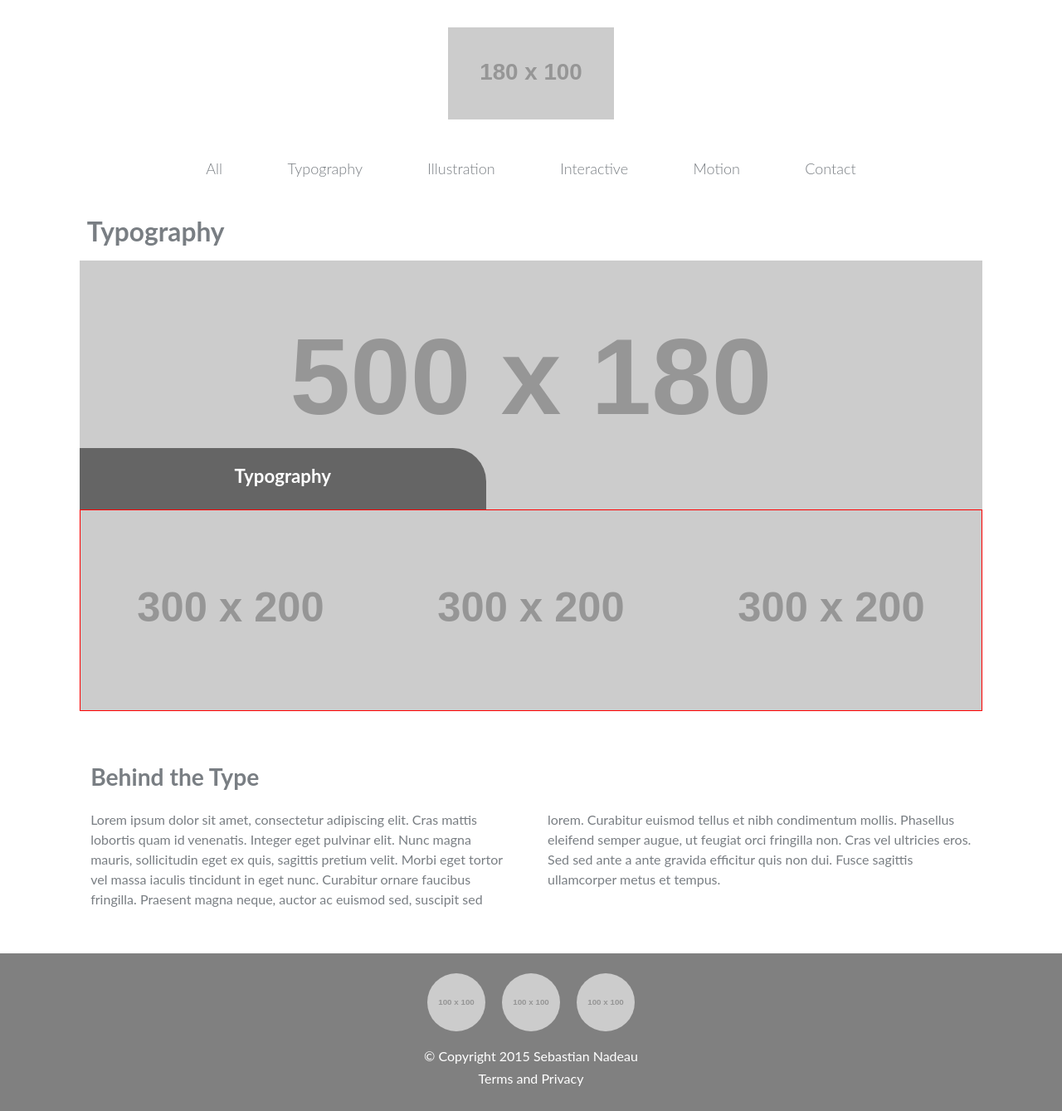
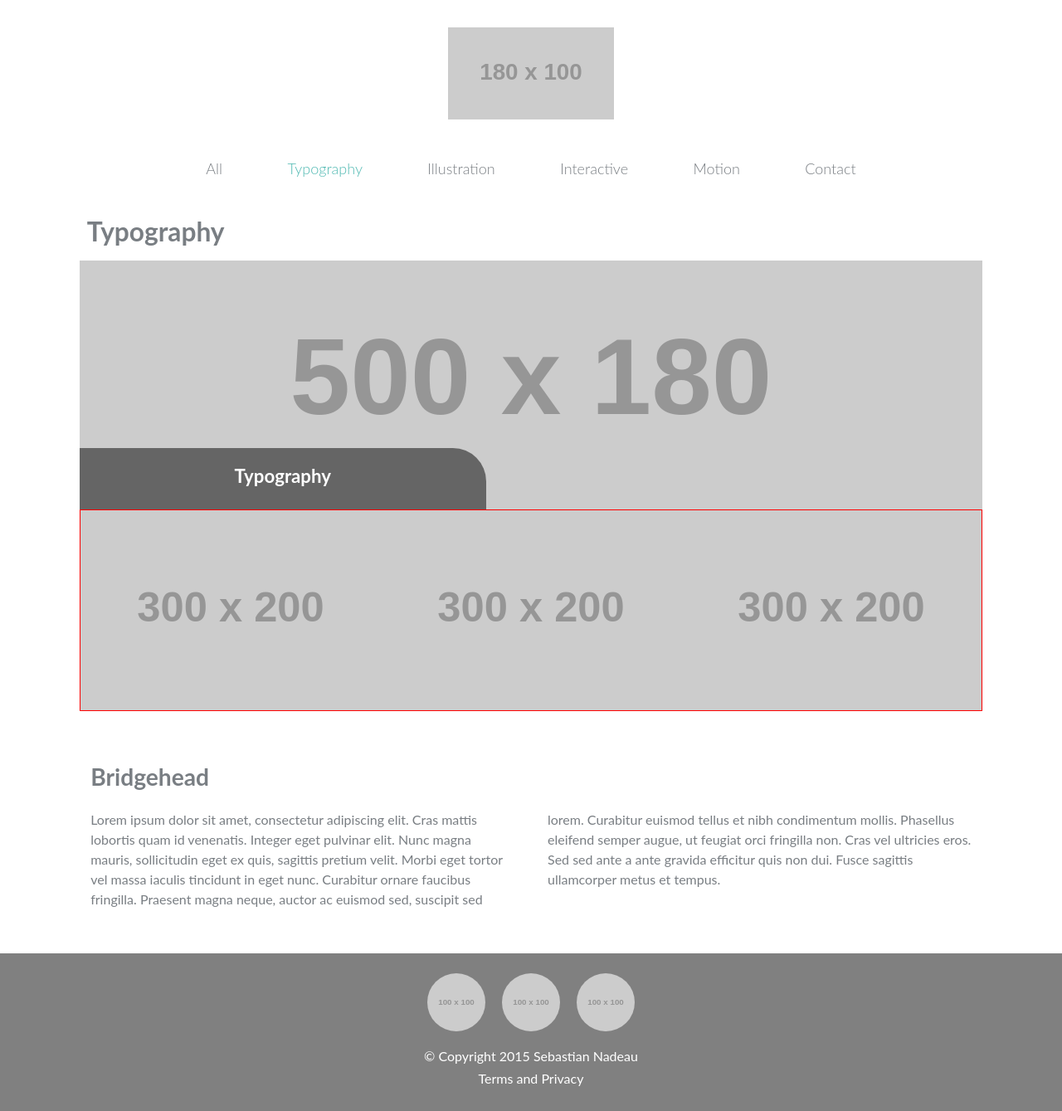
Before and after one commit to sebastiann88/personal-online-portfolio, a Jekyll site: the page built from typography/index.html, in a window 1280 px wide. Shown: the whole page at 83% size. Built offline with Jekyll 4.4.1, drawn with Linux system fonts in a browser that asks for light colours; nearby versions of some CDN libraries; comment, search, counter and statistics services are not loaded.

Commit message:
refactor(html): change path structure of pages

```diff
--- a/_includes/typography.html
+++ b/_includes/typography.html
@@ -1,6 +1,6 @@
 <div class="grid">
     <figure class="unit unit-s-1 unit-m-1-2 unit-l-1-3">
-        <a href="../images/typography/bridgehead-1.jpg">
+        <a href="{{site.baseurl}}../typography/bridgehead.html">
             <img src="http://placehold.it/300x200" alt="Project 1">
         </a>
         <figcaption>
@@ -35,3 +35,7 @@
         </figcaption>
     </figure>
 </div>
+
+        <!--
+            <a href="../images/typography/bridgehead-1.jpg">
+        -->
--- a/_layouts/default.html
+++ b/_layouts/default.html
@@ -29,12 +29,12 @@
                     <img class="nav-close" src="http://placehold.it/70x80" alt="Close Navigation">
                 </label>
                 <ul class="nav">
-                    <li><a href="{{site.baseurl}}/all"><p class="{% if page.url == '/all' %}current{% endif %}">All</p></a></li>
-                    <li><a href="{{site.baseurl}}/typography"><p class="{% if page.url == '/typography' %}current{% endif %}">Typography</p></a></li>
-                    <li><a href="{{site.baseurl}}/illustration"><p class="{% if page.url == '/illustration' %}current{% endif %}">Illustration</p></a></li>
-                    <li><a href="{{site.baseurl}}/interactive"><p class="{% if page.url == '/interactive' %}current{% endif %}">Interactive</p></a></li>
-                    <li><a href="{{site.baseurl}}/motion"><p class="{% if page.url == '/motion' %}current{% endif %}">Motion</p></a></li>
-                    <li><a href="{{site.baseurl}}/contact"><p class="{% if page.url == '/contact' %}current{% endif %}">Contact</p></a></li>
+                    <li><a href="{{site.baseurl}}/all"><p class="{% if page.url contains 'all' %}current{% endif %}">All</p></a></li>
+                    <li><a href="{{site.baseurl}}/typography/"><p class="{% if page.url contains 'typography' %}current{% endif %}">Typography</p></a></li>
+                    <li><a href="{{site.baseurl}}/illustration/"><p class="{% if page.url contains 'illustration' %}current{% endif %}">Illustration</p></a></li>
+                    <li><a href="{{site.baseurl}}/interactive/"><p class="{% if page.url contains 'interactive' %}current{% endif %}">Interactive</p></a></li>
+                    <li><a href="{{site.baseurl}}/motion"><p class="{% if page.url contains 'motion' %}current{% endif %}">Motion</p></a></li>
+                    <li><a href="{{site.baseurl}}/contact"><p class="{% if page.url contains 'contact' %}current{% endif %}">Contact</p></a></li>
                 </ul>
             </nav>
         </header>
--- a/typography.html
+++ b/typography/index.html
@@ -13,6 +13,6 @@
 {% include typography.html %}
 
 <div class="push-top-double push-bottom-double">
-    <h2>Behind the Type</h2>
+    <h2>Bridgehead</h2>
     <p id="columns">Lorem ipsum dolor sit amet, consectetur adipiscing elit. Cras mattis lobortis quam id venenatis. Integer eget pulvinar elit. Nunc magna mauris, sollicitudin eget ex quis, sagittis pretium velit. Morbi eget tortor vel massa iaculis tincidunt in eget nunc. Curabitur ornare faucibus fringilla. Praesent magna neque, auctor ac euismod sed, suscipit sed lorem. Curabitur euismod tellus et nibh condimentum mollis. Phasellus eleifend semper augue, ut feugiat orci fringilla non. Cras vel ultricies eros. Sed sed ante a ante gravida efficitur quis non dui. Fusce sagittis ullamcorper metus et tempus.</p>
 </div>
```
Also changed, not shown: index.html (+4 -4 lines), typography/bridgehead.html (added, +16 -0 lines), illustration/index.html (renamed from illustration.html), interactive/index.html (renamed from interactive.html), motion/index.html (renamed from motion.html).
